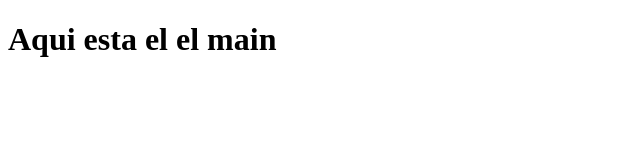
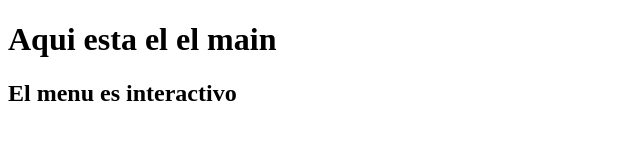
Before and after one commit to EliAidan/proyecto3, a plain HTML site: page pagina1.html in a window 1280 px wide. Shown: the whole page, without its empty margins (0-640 px from the left). Drawn offline with Linux system fonts and the light colour scheme.

Commit message:
Cambios la pagina1 desde la rama master

```diff
--- a/pagina1.html
+++ b/pagina1.html
@@ -7,5 +7,6 @@
 </head>
 <body>
     <h1>Aqui esta el el main</h1>
+    <h2>El menu es interactivo</h2>
 </body>
 </html>
```
